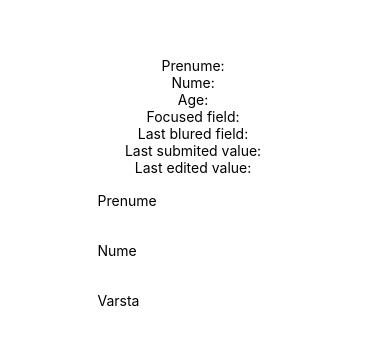
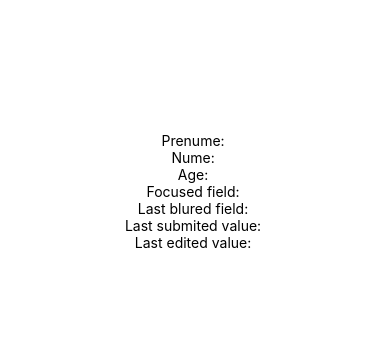
Before and after one commit to MitzaCoder/react-native-exercises, a React Native app: screen / in a window 390 px wide. Shown: the part 231-576 px from the top of the page. Built offline with nearby package versions, Linux system fonts and the light colour scheme.

Commit message:
Remove exercise code

```diff
--- a/App.js
+++ b/App.js
@@ -35,36 +35,6 @@ class App extends Component {
         <Text>Last blured field: {lastBluredField}</Text>
         <Text>Last submited value: {lastSubmitedValue}</Text>
         <Text>Last edited value: {lastEditedValue}</Text>
-        <TextInput
-          style={styles.textInput}
-          value={this.state.firstName}
-          onChangeText={firstName => this.setState({firstName})}
-          onBlur={() => this.setState({lastBluredField: 'Prenume'})}
-          onFocus={() => this.setState({focusedField: 'Prenume'})}
-          onSubmitEditing={event => this.setState({lastSubmitedValue: event.nativeEvent.text})}
-          onEndEditing={event => this.setState({lastEditedValue: event.nativeEvent.text})}
-          placeholder="Prenume"
-        />
-        <TextInput
-          style={styles.textInput}
-          value={this.state.lastName}
-          onChangeText={lastName => this.setState({lastName})}
-          onBlur={() => this.setState({lastBluredField: 'Nume'})}
-          onFocus={() => this.setState({focusedField: 'Nume'})}
-          onSubmitEditing={event => this.setState({lastSubmitedValue: event.nativeEvent.text})}
-          onEndEditing={event => this.setState({lastEditedValue: event.nativeEvent.text})}
-          placeholder="Nume"
-        />
-        <TextInput
-          style={styles.textInput}
-          value={this.state.age}
-          onChangeText={age => this.setState({age})}
-          onBlur={() => this.setState({lastBluredField: 'Varsta'})}
-          onFocus={() => this.setState({focusedField: 'Varsta'})}
-          onSubmitEditing={event => this.setState({lastSubmitedValue: event.nativeEvent.text})}
-          onEndEditing={event => this.setState({lastEditedValue: event.nativeEvent.text})}
-          placeholder="Varsta"
-        />
       </View>
     );
   }
```
